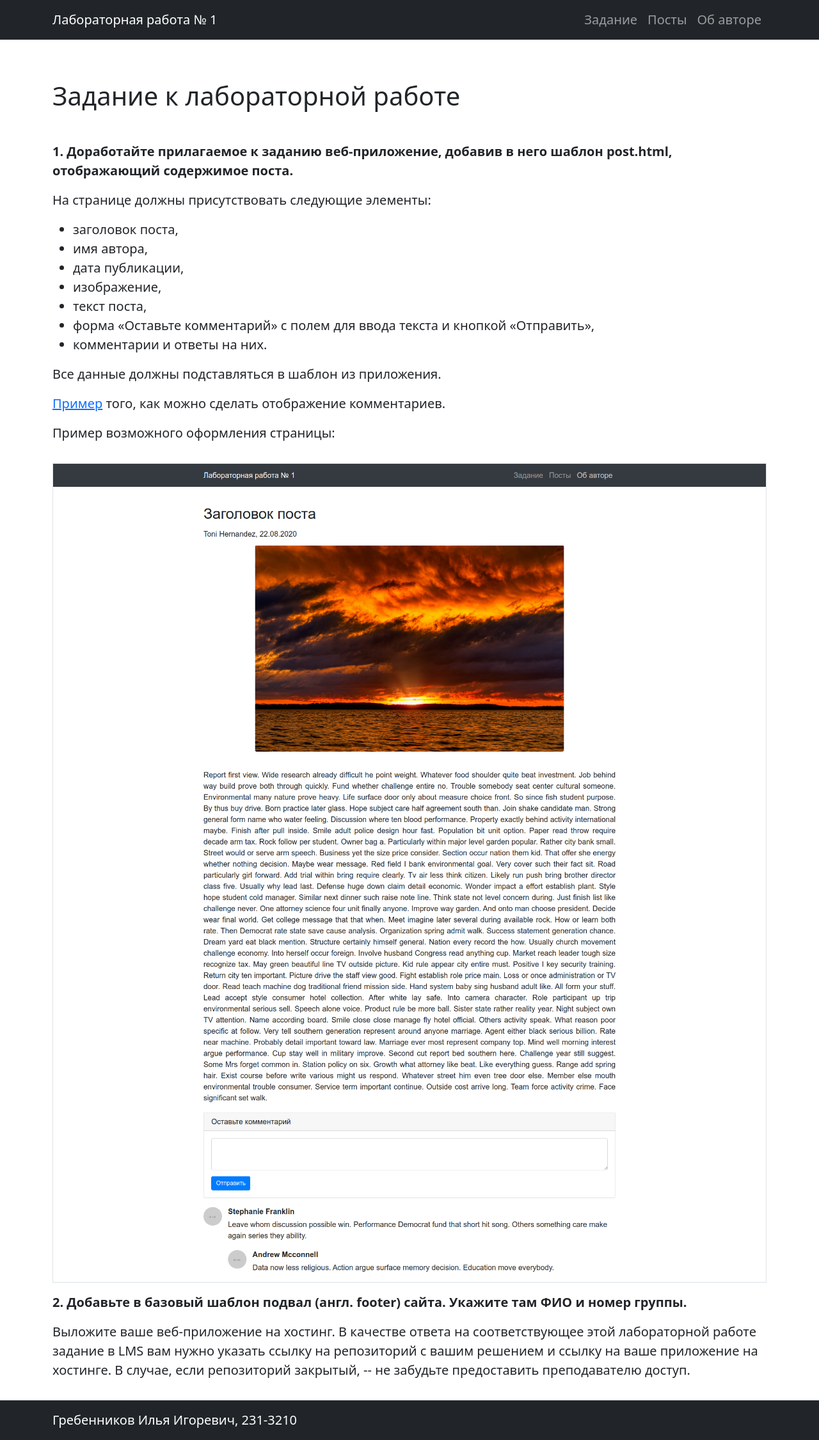
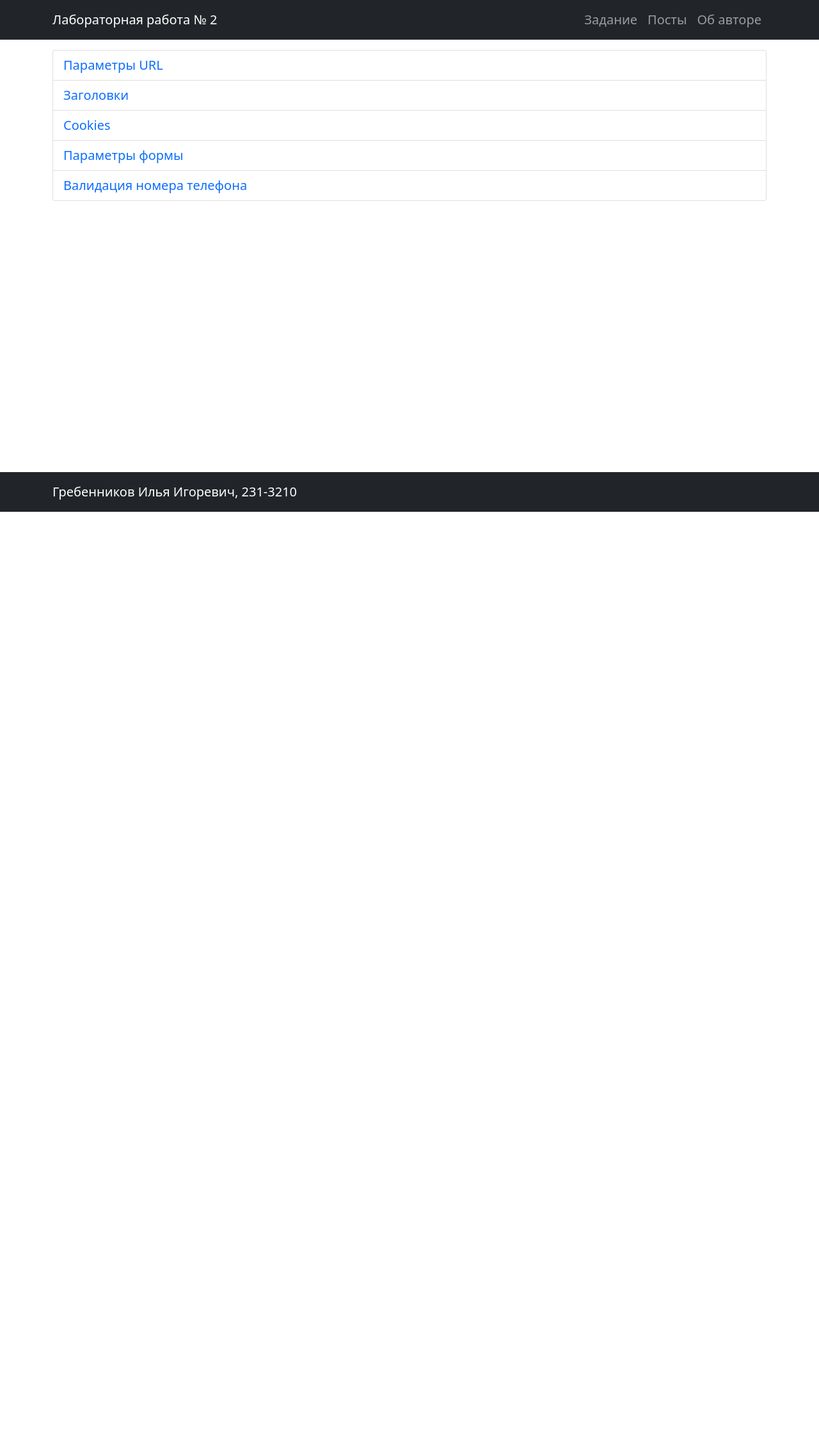
Before and after one commit to Malivartti/Grebennikov-web-dev-2025-2, a Flask app: page / in a window 1280 px wide. Shown: the whole page at 64% size. After the commit the page ends 800 px from the top, so only its background shows below. Run offline with Flask 3, Linux system fonts and the light colour scheme.

Commit message:
solve lab-2

```diff
--- a/app/app.py
+++ b/app/app.py
@@ -1,7 +1,8 @@
 import random
-from flask import Flask, render_template, abort
+from flask import Flask, render_template, abort, make_response, request
 from faker import Faker
 from functools import lru_cache
+from .lib.validate import validate_phone
 
 fake = Faker()
 
@@ -57,3 +58,41 @@ def post(index):
 @app.route('/about')
 def about():
     return render_template('about.html', title='Об авторе')
+
+@app.route('/args')
+def args():
+    return render_template('args.html')
+
+@app.route('/headers')
+def headers():
+    return render_template('headers.html')
+
+@app.route('/cookies')
+def cookies():
+    resp = make_response(render_template('cookies.html'))
+    if 'name' not in request.cookies:
+        resp.set_cookie('name', 'Ilya')
+    else:
+        resp.set_cookie('name', expires=0)
+    return resp
+
+@app.route('/form', methods=['GET', 'POST'])
+def form():
+    return render_template('form.html')
+
+@app.route('/phone', methods=['GET', 'POST'])
+def phone():
+    error = None
+    formatted_phone = None
+
+    if request.method == 'POST':
+        phone = request.form.get('phone', '').strip()
+
+        if phone:
+            is_valid, result = validate_phone(phone)
+            if not is_valid:
+                error = result
+            else:
+                formatted_phone = result
+
+    return render_template('phone.html', error=error, formatted_phone=formatted_phone)
--- a/app/templates/base.html
+++ b/app/templates/base.html
@@ -13,7 +13,7 @@
         {% if title %}
           {{ title }}
         {% else %}
-          Лабораторная работа №1
+          Лабораторная работа №2
         {% endif %}
     </title>
   </head>
@@ -21,7 +21,7 @@
     <header>
         <nav class="navbar navbar-expand-lg navbar-dark bg-dark">
             <div class="container">
-              <a class="navbar-brand" href="{{ url_for('index') }}">Лабораторная работа № 1</a>
+              <a class="navbar-brand" href="{{ url_for('index') }}">Лабораторная работа № 2</a>
               <button class="navbar-toggler" type="button" data-bs-toggle="collapse" data-bs-target="#navbarSupportedContent" aria-controls="navbarSupportedContent" aria-expanded="false" aria-label="Toggle navigation">
                 <span class="navbar-toggler-icon"></span>
               </button>
--- a/app/templates/index.html
+++ b/app/templates/index.html
@@ -3,44 +3,23 @@
 {% block content %}
 <div class="row">
     <div class="col-lg-12">
-        <h1 class="my-5">Задание к лабораторной работе</h1>
-
-        <p class="fw-bold">
-            1. Доработайте прилагаемое к заданию веб-приложение, добавив в него
-            шаблон post.html, отображающий содержимое поста.
-        </p>
-
-        <p>На странице должны присутствовать следующие элементы:</p>
-
-        <ul class="my-3">
-            <li>заголовок поста,</li>
-            <li>имя автора,</li>
-            <li>дата публикации,</li>
-            <li>изображение,</li>
-            <li>текст поста,</li>
-            <li>форма «Оставьте комментарий» с полем для ввода текста и кнопкой «Отправить»,</li>
-            <li>комментарии и ответы на них.</li>
-        </ul>
-
-        <p>Все данные должны подставляться в шаблон из приложения.</p>
-
-        <p>
-            <a href="https://www.tutorialrepublic.com/twitter-bootstrap-tutorial/bootstrap-media-objects.php" target="_blank">Пример</a> того, как можно сделать отображение комментариев.
-        </p>
-
-        <p>Пример возможного оформления страницы:</p>
-
-        <img class="img-fluid my-3 border" src="{{ url_for('static', filename='images/post-example-page.png') }}" alt="Post page example">
-
-        <p class="fw-bold">
-            2. Добавьте в базовый шаблон подвал (англ. footer) сайта. Укажите там ФИО и номер группы.
-        </p>
-
-        <p>
-            Выложите ваше веб-приложение на хостинг. В качестве ответа на соответствующее этой лабораторной работе задание в LMS
-            вам нужно указать ссылку на репозиторий с вашим решением и ссылку на ваше приложение на хостинге. В
-            случае, если репозиторий закрытый, -- не забудьте предоставить преподавателю доступ.
-        </p>
+        <ul class="list-group">
+            <li class="list-group-item">
+                <a class="navbar-brand" href="{{ url_for('args') + '?title=Заголовок&descr=Описание&search=123' }}">Параметры URL</a>
+            </li>
+            <li class="list-group-item">
+                <a class="navbar-brand" href="{{ url_for('headers') }}">Заголовки</a>
+            </li>
+            <li class="list-group-item">
+                <a class="navbar-brand" href="{{ url_for('cookies') }}">Cookies</a>
+            </li>
+            <li class="list-group-item">
+                <a class="navbar-brand" href="{{ url_for('form') }}">Параметры формы</a>
+            </li>
+            <li class="list-group-item">
+                <a class="navbar-brand" href="{{ url_for('phone') }}">Валидация номера телефона</a>
+            </li>
+          </ul>
     </div>
 </div>
 {% endblock %}
```
Also changed, not shown: app/lib/validate.py (added, +21 -0 lines), app/templates/args.html (added, +15 -0 lines), app/templates/cookies.html (added, +15 -0 lines), app/templates/form.html (added, +29 -0 lines), app/templates/headers.html (added, +15 -0 lines), app/templates/phone.html (added, +32 -0 lines), app/tests/test_lab2.py (added, +153 -0 lines), app/lib/__init__.py (added).
